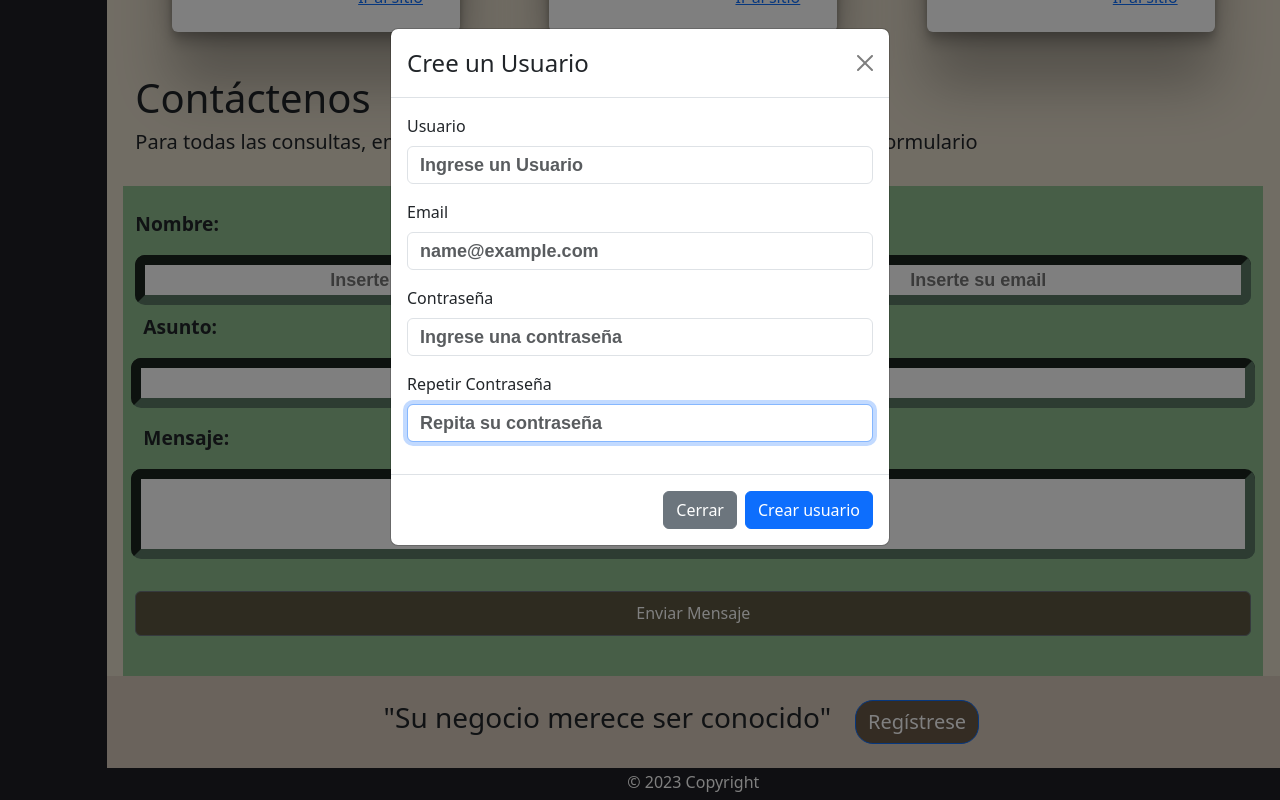
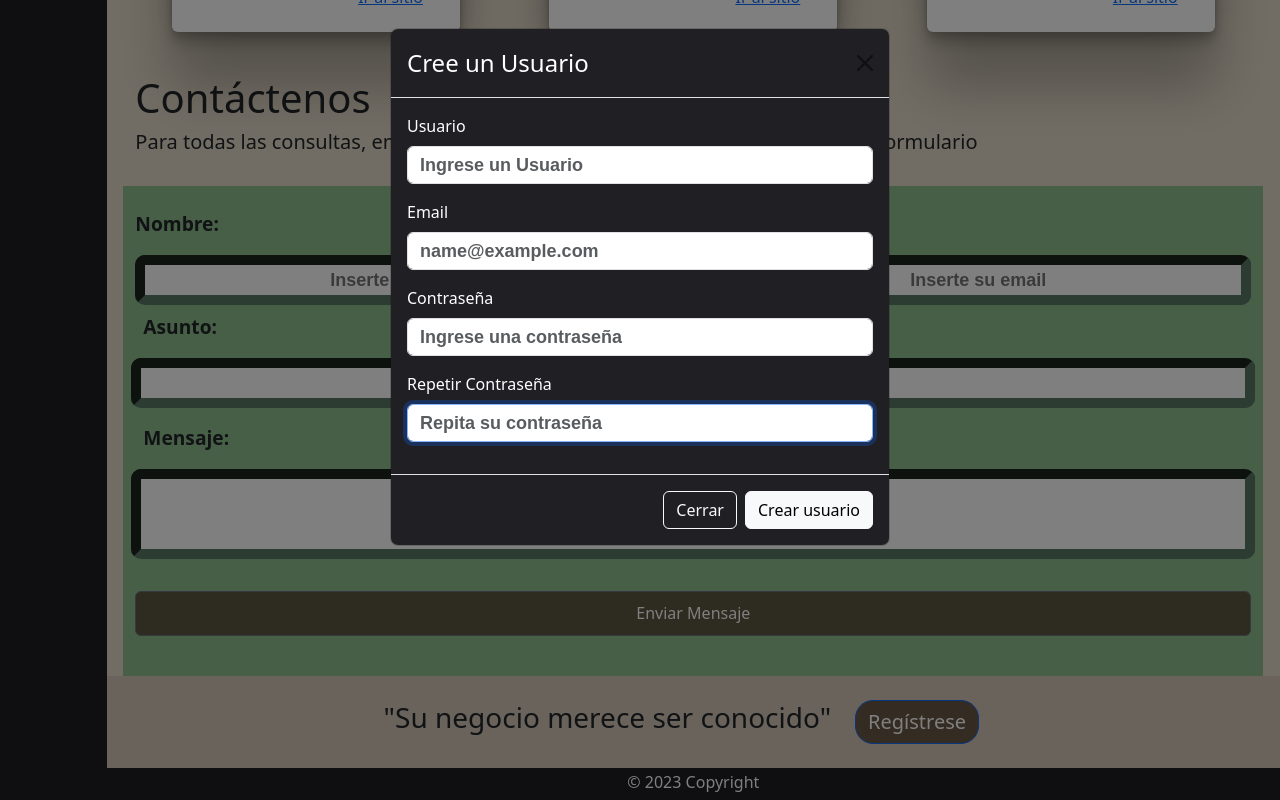
Before and after one commit to MartinGorbik/3260, a React (Create React App) app in the folder 3260-master/: page / in a window 1280 px wide. Both pictures are taken after a click on the button "Regístrese". Shown: the part 606-1406 px from the top of the page. Built offline with nearby package versions, Linux system fonts and the light colour scheme.

Commit message:
fix campos registro

```diff
--- a/3260-master/src/components/Footer.jsx
+++ b/3260-master/src/components/Footer.jsx
@@ -62,7 +62,7 @@ const Footer = () => {
         </div>
       </div>
 
-      <Modal show={show} onHide={handleClose}>
+      <Modal className="modal-registro" show={show} onHide={handleClose} >
         <Modal.Header closeButton>
           <Modal.Title>Cree un Usuario</Modal.Title>
         </Modal.Header>
@@ -95,10 +95,11 @@ const Footer = () => {
               <Form.Group className="mb-3" id="exampleForm.ControlInput3">
                 <Form.Label>Contraseña</Form.Label>
                 <Form.Control
-                  type="text"
+                  type="password"
                   id="password"
                   name="password"
                   placeholder="Ingrese una contraseña"
+                  required
                   autoFocus
                 />
               </Form.Group>
@@ -106,10 +107,11 @@ const Footer = () => {
               <Form.Group className="mb-3" id="exampleForm.ControlInput4">
                 <Form.Label>Repetir Contraseña</Form.Label>
                 <Form.Control
-                  type="text"
+                  type="password"
                   id="repetircontrasena"
                   name="repetircontrasena"
                   placeholder="Repita su contraseña"
+                  required
                   autoFocus
                 />
               </Form.Group>
@@ -119,10 +121,10 @@ const Footer = () => {
 
 
         <Modal.Footer>
-          <Button variant="secondary" onClick={handleClose}>
+          <Button variant="outline-light" onClick={handleClose}>
             Cerrar
           </Button>
-          <Button variant="primary" id='crear' onClick={handleSubmit}>
+          <Button variant="light" id='crear' onClick={handleSubmit}>
             Crear usuario
           </Button>
         </Modal.Footer>
--- a/3260-master/src/css/footer.css
+++ b/3260-master/src/css/footer.css
@@ -21,3 +21,8 @@
     font-size: 20px;
     color: white;
 }
+
+.modal-registro .modal-content {
+    background-color: #1f1f24;
+    color: #fff;
+}
```
